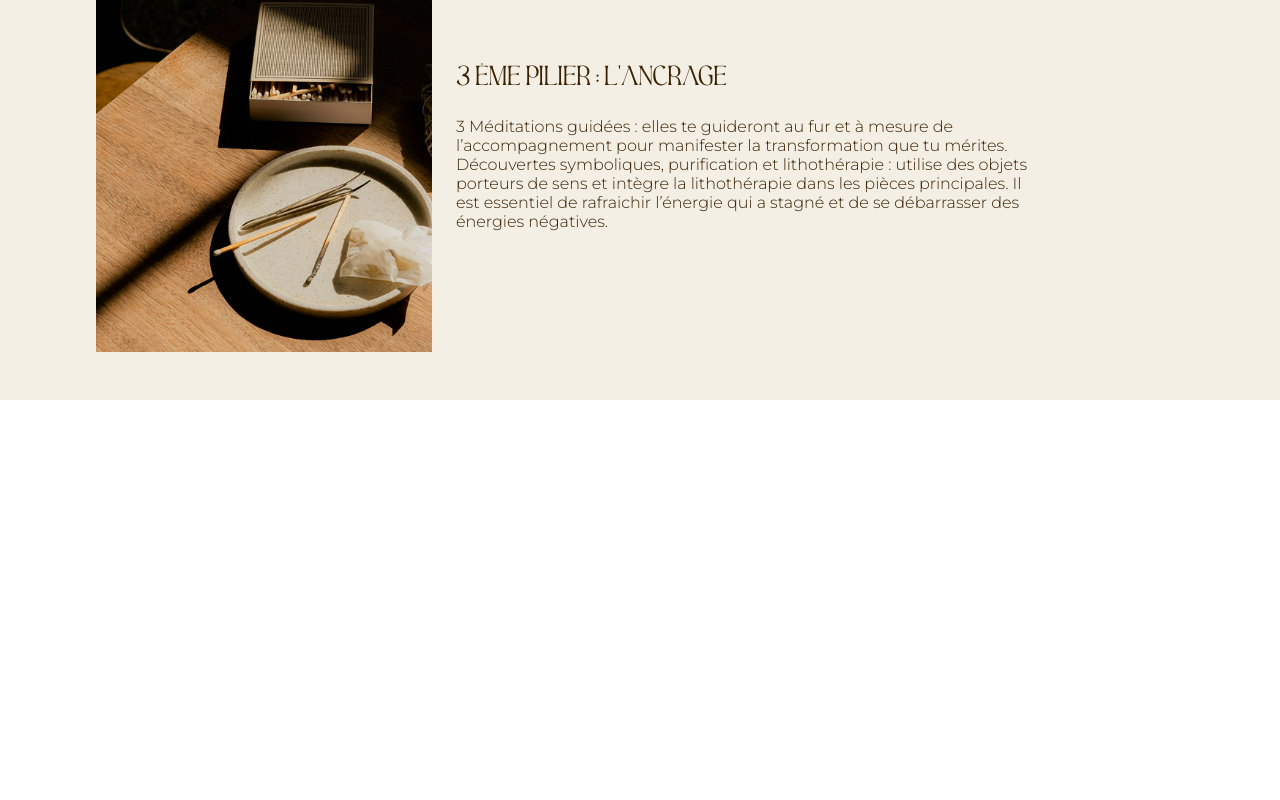
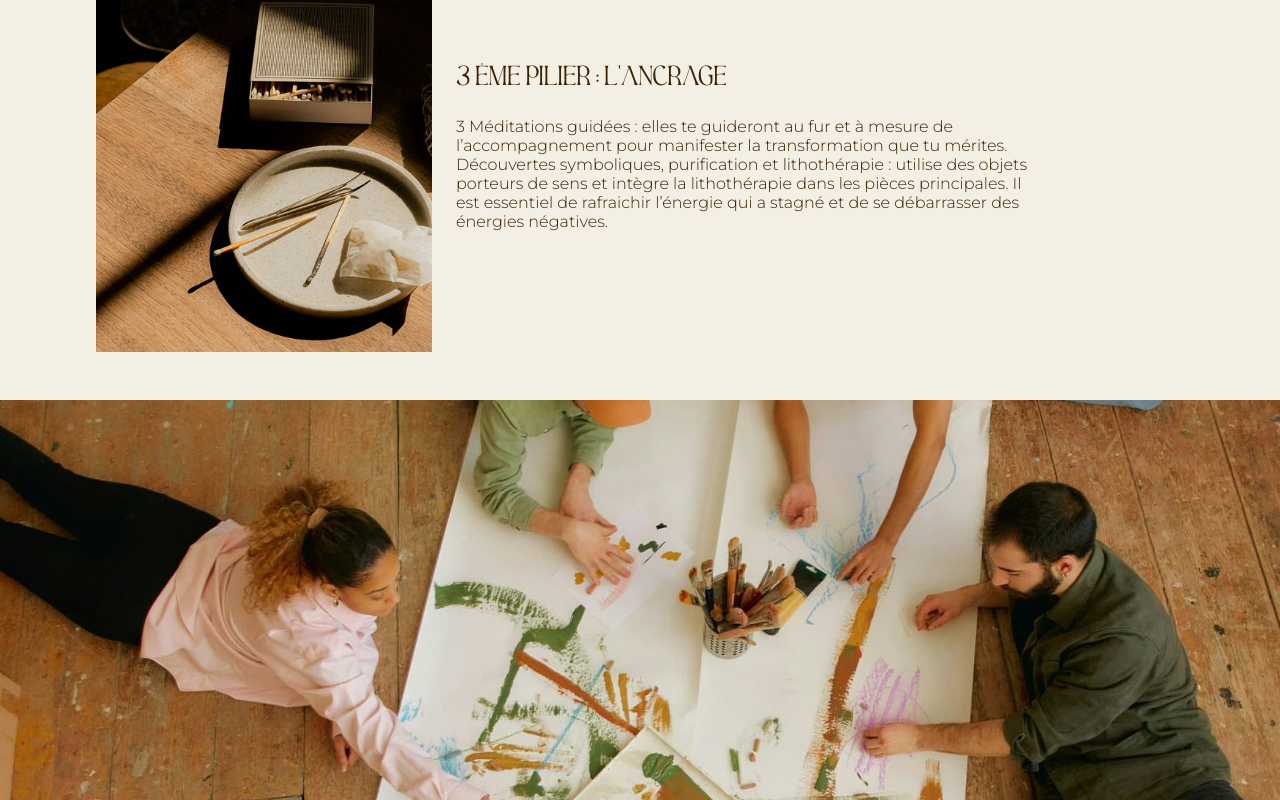
Before and after one commit to ljeandin/emergence, a Vue app: page / in a window 1280 px wide. Shown: the part 4904-5704 px from the top of the page. Before the commit the page ends 5304 px from the top, so only its background shows below. Built offline with nearby package versions, Linux system fonts and the light colour scheme; a web font is replaced by a local one.

Commit message:
Add second decorative banner

```diff
--- a/src/App.vue
+++ b/src/App.vue
@@ -17,4 +17,10 @@
         alt=""
     />
     <Offer />
+
+    <img
+        class="decorative-banner"
+        src="/src/assets/images/banners/banner_people.jpg"
+        alt=""
+    />
 </template>
```
Also changed, not shown: src/assets/images/banners/banner_people.jpg (added).
